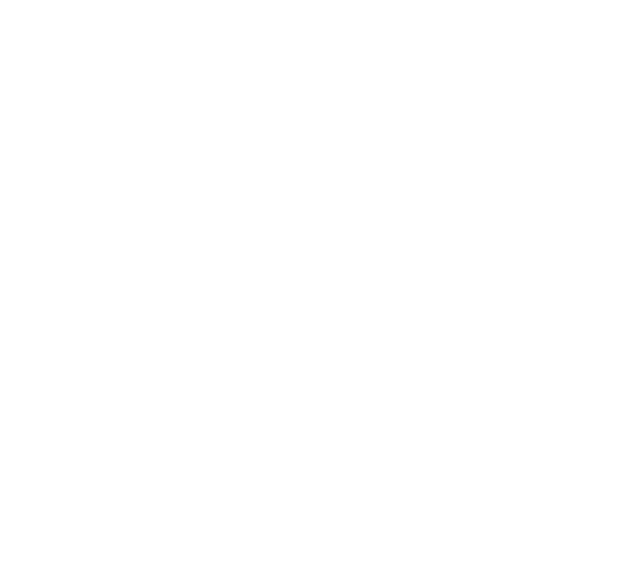
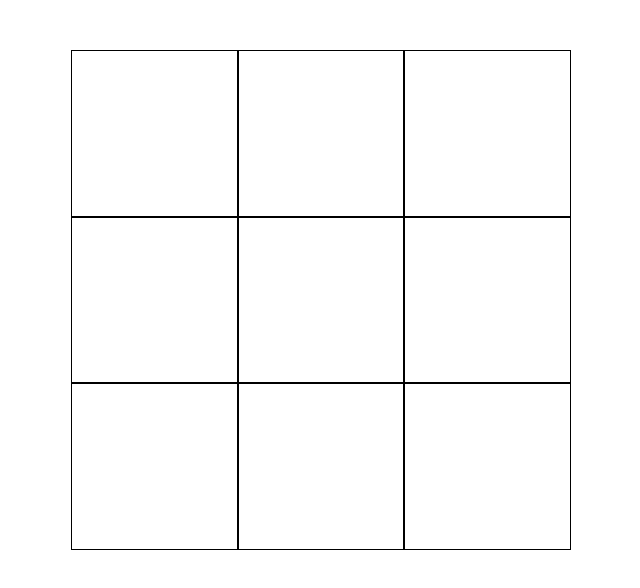
Before and after one commit to aagraston/tic-tac-toe, a plain HTML site: page index.html in a window 1280 px wide. Shown: the whole page, without its empty margins (319-959 px from the left). Drawn offline with Linux system fonts and the light colour scheme.

Commit message:
tic tac toe grid defined, html and css

```diff
--- a/index.css
+++ b/index.css
@@ -0,0 +1,29 @@
+body {
+  margin: 0;
+}
+
+body * {
+  margin: 0;
+}
+
+.grid-container {
+  max-width: 500px;
+  display: flex;
+  flex-direction: row;
+  flex-wrap: wrap;
+  margin: auto;
+  margin-top: 50px;
+  justify-content: center;
+}
+
+.grid-cell {
+  box-sizing: border-box;
+  border: 1px solid black;
+  flex-basis: 33.333%;
+}
+
+.grid-cell:before {
+  content: '';
+  padding-top: 100%;
+  display: block;
+}
--- a/index.html
+++ b/index.html
@@ -7,7 +7,32 @@
 <style>
 </style>
 <script src="./index.js" defer></script>
+
 <body>
+  <div class="grid-container">
 
+    <div class="grid-cell" data-index="0">
+    </div>
+    <div class="grid-cell" data-index="1">
+    </div>
+    <div class="grid-cell" data-index="2">
+    </div>
+
+    <div class="grid-cell" data-index="3">
+    </div>
+    <div class="grid-cell" data-index="4">
+    </div>
+    <div class="grid-cell" data-index="5">
+    </div>
+
+    <div class="grid-cell" data-index="6">
+    </div>
+    <div class="grid-cell" data-index="7">
+    </div>
+    <div class="grid-cell" data-index="8">
+    </div>
+
+  </div>
 </body>
+
 </html>
```
